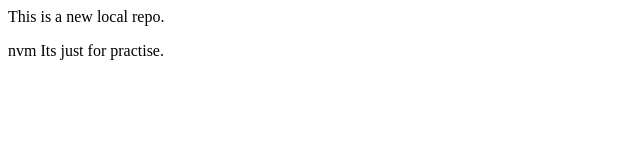
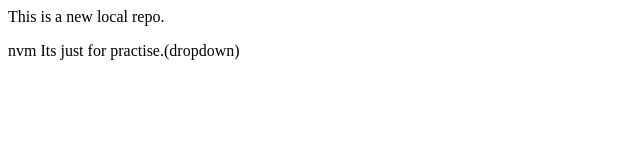
Before and after one commit to WhiteShadow005/localrepo, a plain HTML site: page index.html in a window 1280 px wide. Shown: the full height of the page, 0-640 px from the left. Drawn offline with Linux system fonts and the light colour scheme.

Commit message:
Add dropdown

```diff
--- a/index.html
+++ b/index.html
@@ -1,2 +1,2 @@
 <p>This is a new local repo.</p>
-<P>nvm Its just for practise.</P>
+<P>nvm Its just for practise.(dropdown)</P>
```
